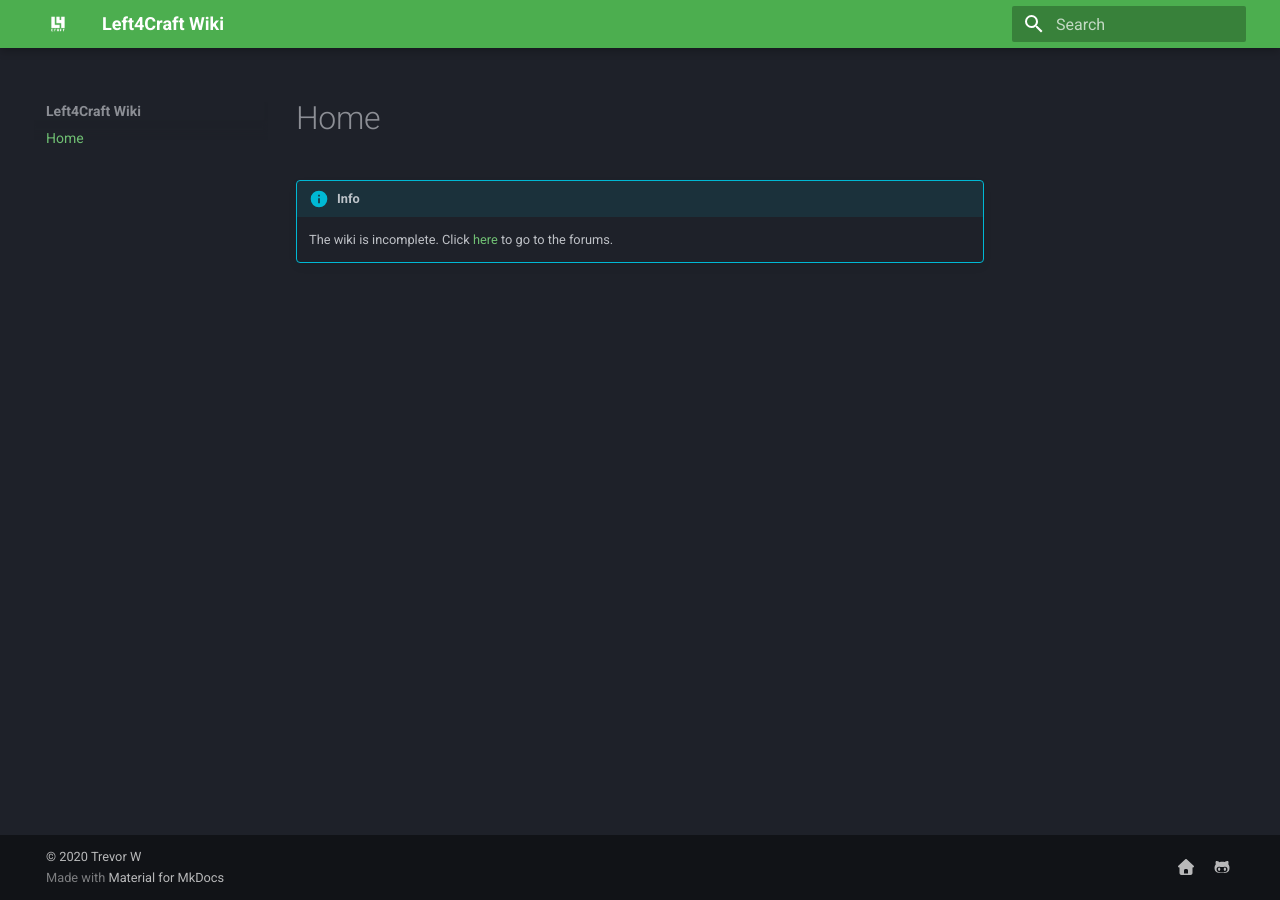
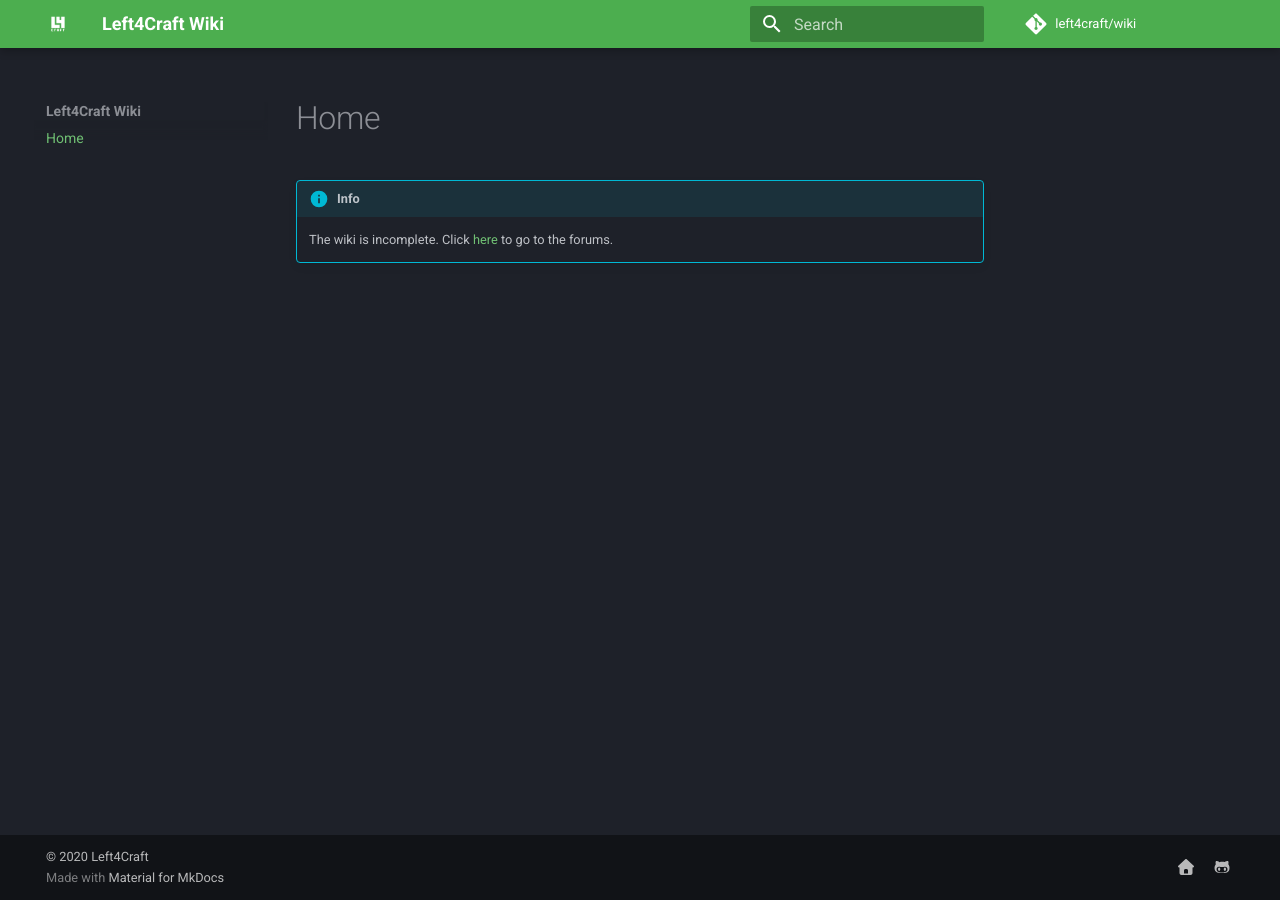
Before and after one commit to left4craft/wiki, an MkDocs documentation site: the page built from docs/index.md, in a window 1280 px wide. Built offline with MkDocs 1.6.1 and Material for MkDocs 9.7.7, drawn with Linux system fonts in a browser that asks for light colours; comment, search, counter and statistics services are not loaded.

Commit message:
Update mkdocs.yml

```diff
--- a/mkdocs.yml
+++ b/mkdocs.yml
@@ -1,15 +1,15 @@
 # Project information
 site_name: Left4Craft Wiki
-site_description: General information and guides for Left4Craft.
+site_description: Left4Craft's wiki - home to guides and useful information
 site_author: Left4Craft
 site_url: https://wiki.left4craft.org
 
 # Repository
-# repo_name: left4craft/wiki
-# repo_url: https://github.com/left4craft/wiki
+repo_name: left4craft/wiki
+repo_url: https://github.com/left4craft/wiki
 
 # Copyright
-copyright: '&copy; 2020 Trevor W'
+copyright: '&copy; 2020 Left4Craft'
 
 # Configuration
 theme:
```
